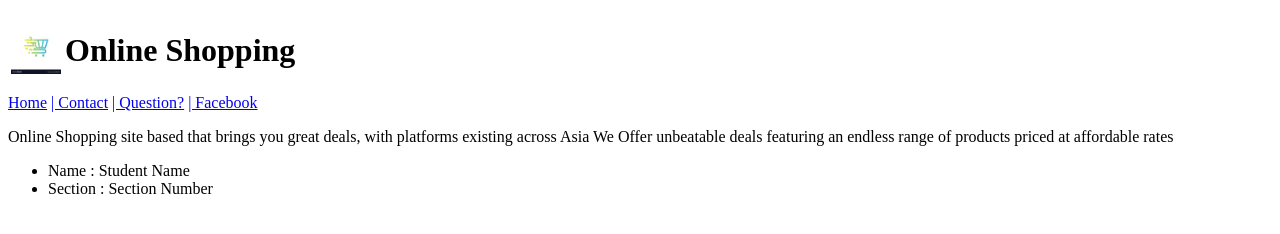
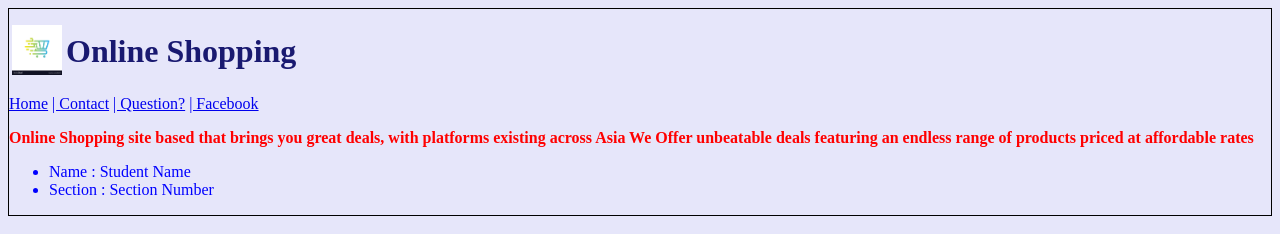
Before and after one commit to shch15/TutorialSec2, a plain HTML site: page index.html in a window 1280 px wide. Drawn offline with Linux system fonts and the light colour scheme.

Commit message:
Update index.html

```diff
--- a/index.html
+++ b/index.html
@@ -3,6 +3,7 @@
   <head>
     <meta charset="utf-8">
     <title> Web Portofolio: Online Shopping </title>
+    <link rel="stylesheet" href="styles/ExternalCSS.css">
   </head>
   <body>
 
```
